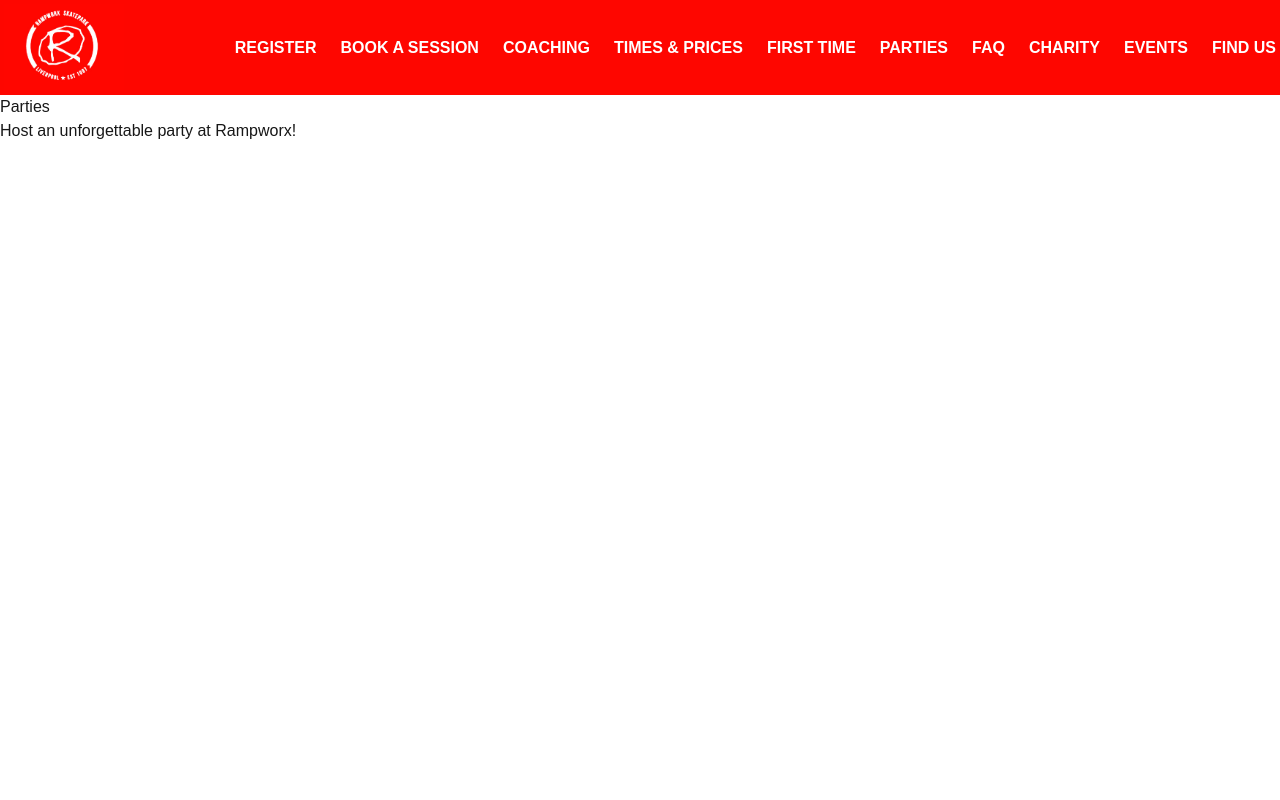
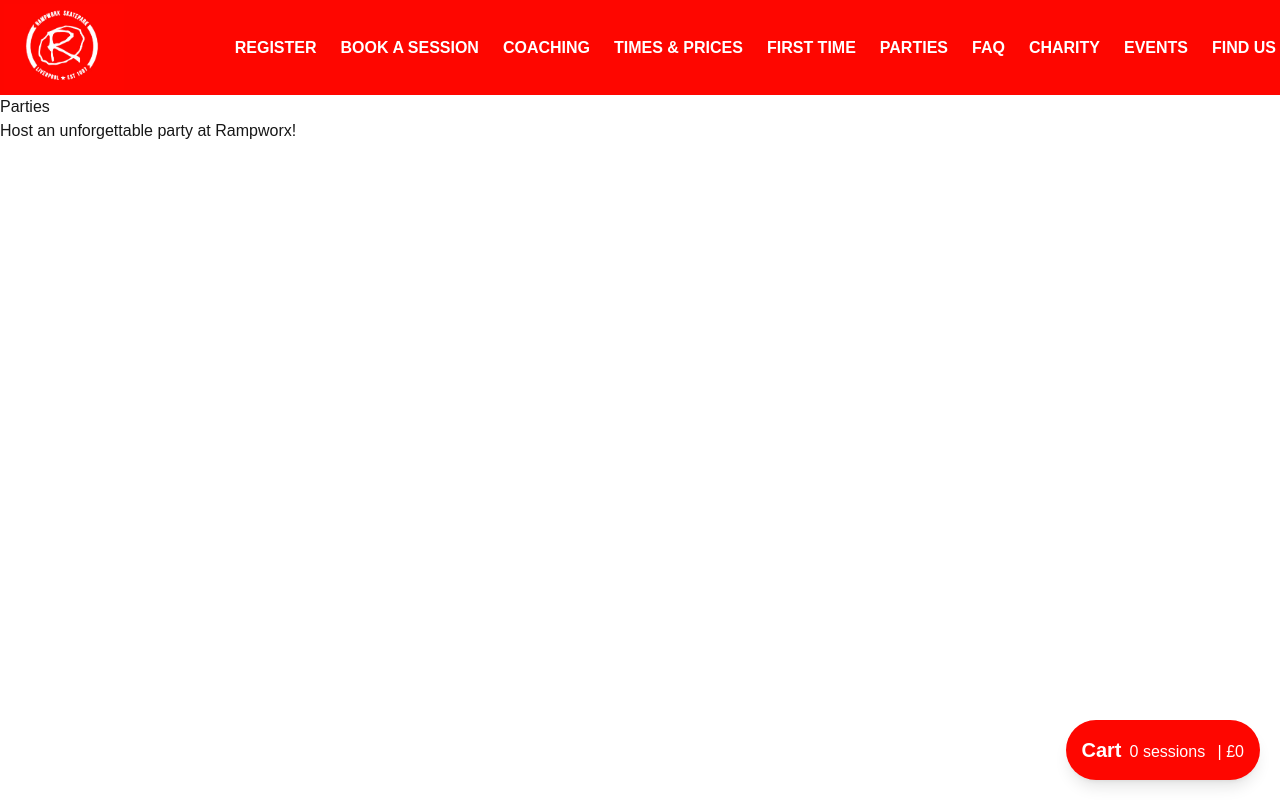
Before and after one commit to tyrone-rampworx/rampworx-ui, a Next.js app: page /parties in a window 1280 px wide. Built offline with nearby package versions, Linux system fonts and the light colour scheme.

Commit message:
Added cart to all pages

```diff
--- a/src/app/layout.tsx
+++ b/src/app/layout.tsx
@@ -3,6 +3,8 @@
 import "./globals.css";
 import Link from "next/link";
 import Image from "next/image";
+import { CartProvider } from '../contexts/CartContext'; // Adjust the path if necessary
+import CartSummary from "../components/CartSummary"; // Make sure CartSummary is correctly imported
 
 const geistSans = Geist({
   variable: "--font-geist-sans",
@@ -29,6 +31,8 @@
       <body
         className={`${geistSans.variable} ${geistMono.variable} antialiased`}
       >
+        {/* Wrap the entire app with CartProvider */}
+        <CartProvider>
           <nav className="bg-[#fe0600] p-1">
             <div className="container mx-auto flex justify-between items-center">
               <Link href="/">
@@ -60,6 +64,9 @@
             </div>
           </nav>
           <main className="w-screen overflow-x-hidden">{children}</main>
+          {/* CartSummary will be visible on all pages */}
+          <CartSummary />
+        </CartProvider>
       </body>
     </html>
   );
--- a/src/app/page.tsx
+++ b/src/app/page.tsx
@@ -34,8 +34,6 @@
           </Link>
         </div>
       </section>
-
-
 
       {/* Services Section */}
       <section className="py-16 w-full bg-[#fe0600]">
--- /dev/null
+++ b/src/components/CartSummary.tsx
@@ -0,0 +1,21 @@
+// src/components/CartSummary.tsx
+'use client';  // Mark as client-side component
+
+import { useCart } from '../contexts/CartContext';  // Import the useCart hook
+import Link from 'next/link';
+
+const CartSummary = () => {
+  const { cart } = useCart();  // Get the cart from context
+
+  return (
+    <div className="fixed bottom-5 right-5 p-4 bg-[#fe0600] rounded-full shadow-lg text-white cursor-pointer">
+      <Link href="/cart">
+        <span className="text-xl font-bold">Cart</span>
+        <span className="ml-2">{cart.length} session{cart.length !== 1 ? 's' : ''}</span> {/* Display session count */}
+        <span className="ml-2">| £{cart.length * 20}</span> {/* Assuming each session costs $20, adjust as needed */}
+      </Link>
+    </div>
+  );
+};
+
+export default CartSummary;
--- /dev/null
+++ b/src/contexts/CartContext.tsx
@@ -0,0 +1,55 @@
+// src/contexts/CartContext.tsx
+
+'use client';  // Add this line at the top to mark this file as a client component
+
+import { createContext, useContext, useState, ReactNode } from 'react';
+
+// Define the session type
+interface Session {
+  id: number;
+  startTime: string;
+  endTime: string;
+  available: boolean; // Added availability status
+}
+
+// Define the context state
+interface CartContextType {
+  cart: Session[];
+  addToCart: (session: Session) => void;
+  removeFromCart: (sessionId: number) => void;
+}
+
+// Create the context
+const CartContext = createContext<CartContextType | undefined>(undefined);
+
+// Provider component that supplies the cart context to other components
+interface CartProviderProps {
+  children: ReactNode;
+}
+
+export const CartProvider = ({ children }: CartProviderProps) => {
+  const [cart, setCart] = useState<Session[]>([]);
+
+  const addToCart = (session: Session) => {
+    setCart((prevCart) => [...prevCart, session]);
+  };
+
+  const removeFromCart = (sessionId: number) => {
+    setCart((prevCart) => prevCart.filter((session) => session.id !== sessionId));
+  };
+
+  return (
+    <CartContext.Provider value={{ cart, addToCart, removeFromCart }}>
+      {children}
+    </CartContext.Provider>
+  );
+};
+
+// Custom hook to access the cart context
+export const useCart = () => {
+  const context = useContext(CartContext);
+  if (!context) {
+    throw new Error('useCart must be used within a CartProvider');
+  }
+  return context;
+};
```
Also changed, not shown: src/app/cart/page.tsx (added). Lines whose indentation alone changed are shown as unchanged.
